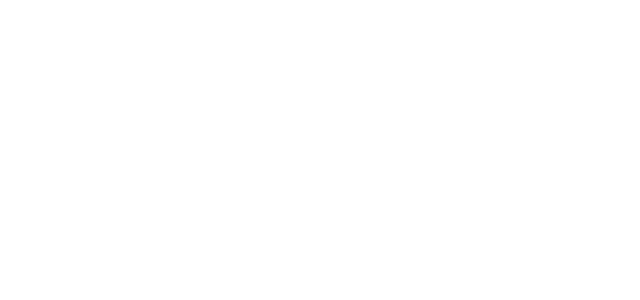
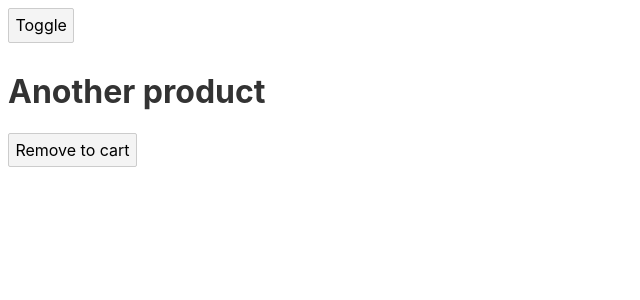
Before and after one commit to sahilmob/svelte-course-special-elements, a Svelte app: page / in a window 1280 px wide. Shown: the top 300 px of the page, without its empty margins (0-640 px from the left). Built offline with nearby package versions, Linux system fonts and the light colour scheme.

Commit message:
dynamic component demo

```diff
--- a/src/App.svelte
+++ b/src/App.svelte
@@ -0,0 +1,17 @@
+<script>
+  import Product from "./Product.svelte";
+  import CartItem from "./CartItem.svelte";
+
+  let renderedComponent = CartItem;
+
+  function toggle() {
+    if (renderedComponent === CartItem) {
+      return (renderedComponent = Product);
+    }
+    renderedComponent = CartItem;
+  }
+</script>
+
+<button on:click={toggle}>Toggle</button>
+
+<svelte:component this={renderedComponent} title={renderedComponent === CartItem ? "Another product" : "Test product"} id="p1" />
--- /dev/null
+++ b/src/CartItem.svelte
@@ -0,0 +1,7 @@
+<script>
+  export let title;
+  export let id;
+</script>
+
+<h1>{title}</h1>
+<button>Remove to cart</button>
--- /dev/null
+++ b/src/Product.svelte
@@ -0,0 +1,7 @@
+<script>
+  export let title;
+  export let id;
+</script>
+
+<h1>{title}</h1>
+<button>Add to cart</button>
```
